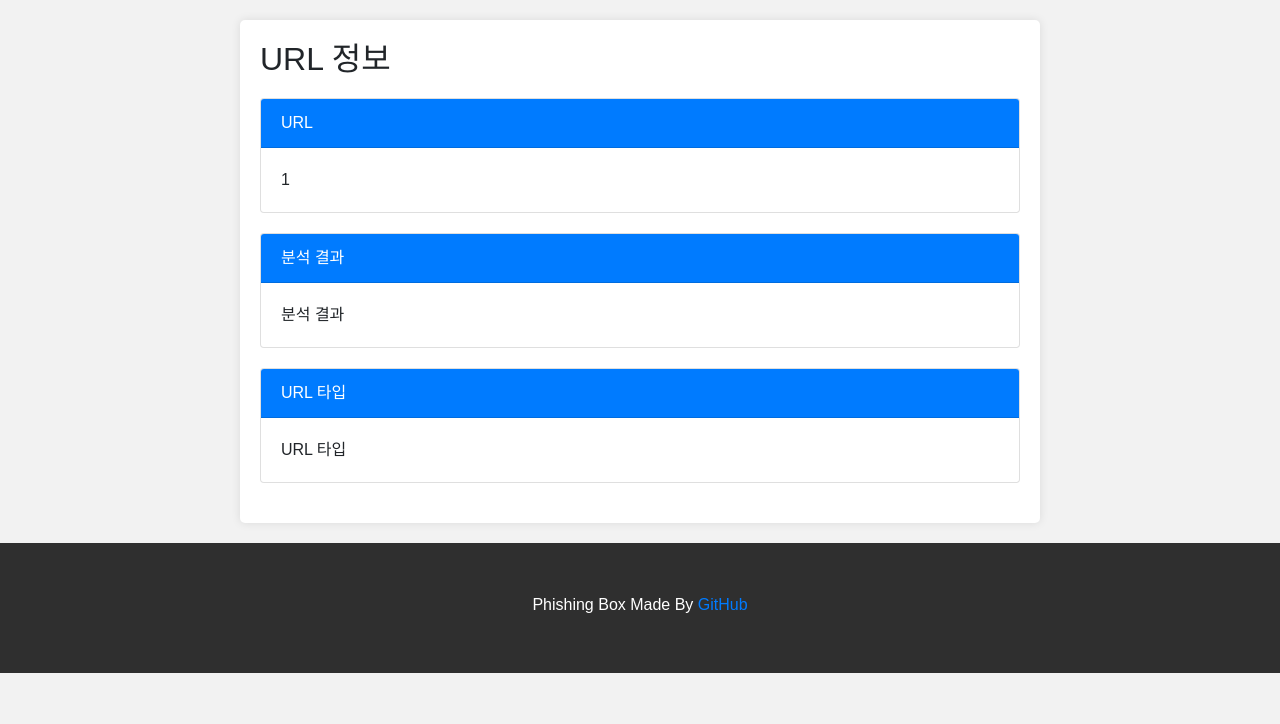
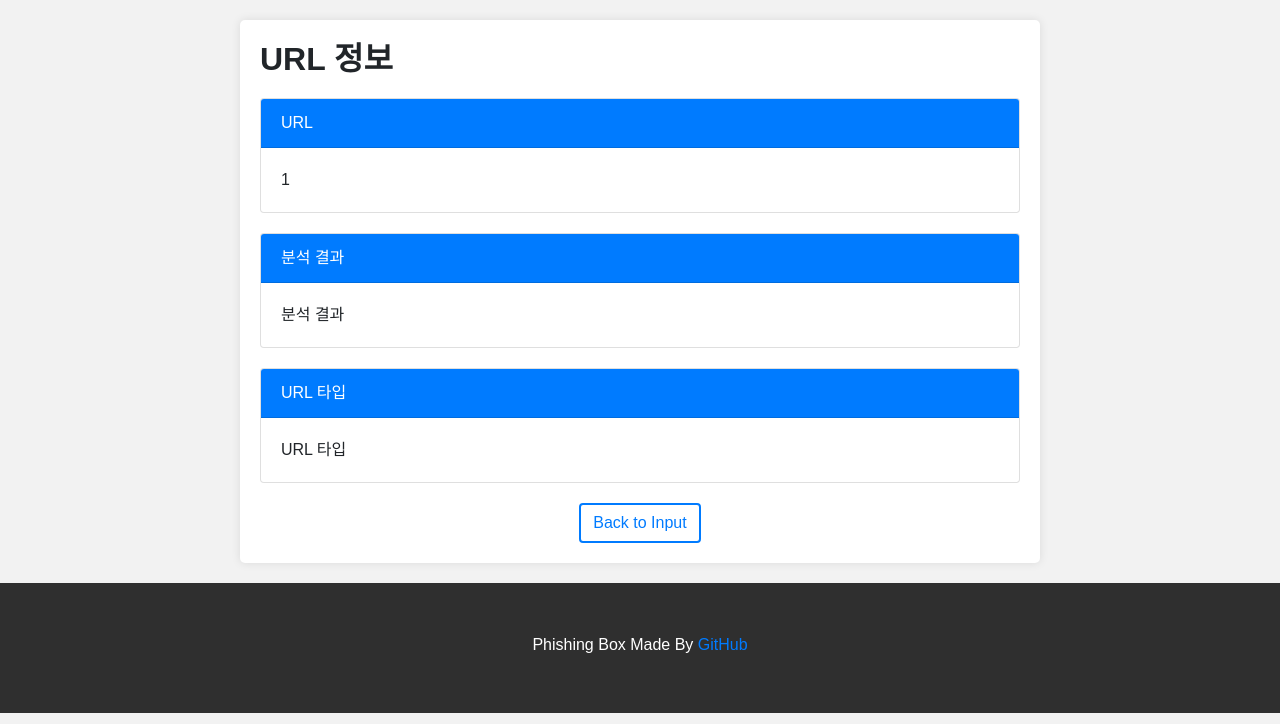
Before and after one commit to yonghoya/AI_Security_Network_Project, a Django app: page /output/1/ in a window 1280 px wide. Shown: the part 76-800 px from the top of the page. Run offline with Django 3.2, Linux system fonts and the light colour scheme; some libraries are stand-ins or nearby versions.

Commit message:
output-page button 기능 추가

```diff
--- a/main/urls.py
+++ b/main/urls.py
@@ -2,6 +2,6 @@ from django.urls import path
 from . import views
 
 urlpatterns = [
-    path('', views.index),
+    path('', views.index, name='index'),
     path('output/<str:keyword>/', views.output, name='output'),
 ]
--- a/main/views.py
+++ b/main/views.py
@@ -9,5 +9,8 @@ def index(request):
         return render(request, 'main/input.html')
 
 def output(request, keyword):
+    if request.method == 'POST':
+        return redirect('index')
+
     context = {'keyword': keyword}
     return render(request, 'main/output.html', context)
--- a/templates/main/output.html
+++ b/templates/main/output.html
@@ -41,6 +41,9 @@
             padding-top: 50px;
             padding-bottom: 40px;
         }
+        .custom-btn {
+            border-width: 2px;
+        }
     </style>
 </head>
 <body>
@@ -48,7 +51,7 @@
         <h1>Phishing Box</h1>
     </header>
     <div class="container">
-        <h2 class="title">URL 정보</h2>
+        <h2 class="title"><strong>URL 정보</strong></h2>
 
         <div class="card">
             <div class="card-header bg-primary text-white">
@@ -76,8 +79,14 @@
                 URL 타입
             </div>
         </div>
+        <form method="post">
+            {% csrf_token %}
+            <div class="d-flex justify-content-center">
+                <button type="submit" class="btn btn-outline-primary custom-btn">Back to Input</button>
+            </div>
+        </form>
+    </div>
 
-    </div>
 
     <footer class="container-fluid bg-4 text-center">
         <p>Phishing Box Made By <a href="https://github.com/yonghoya/AI_Security_Network_Project.git">GitHub</a></p>
```
